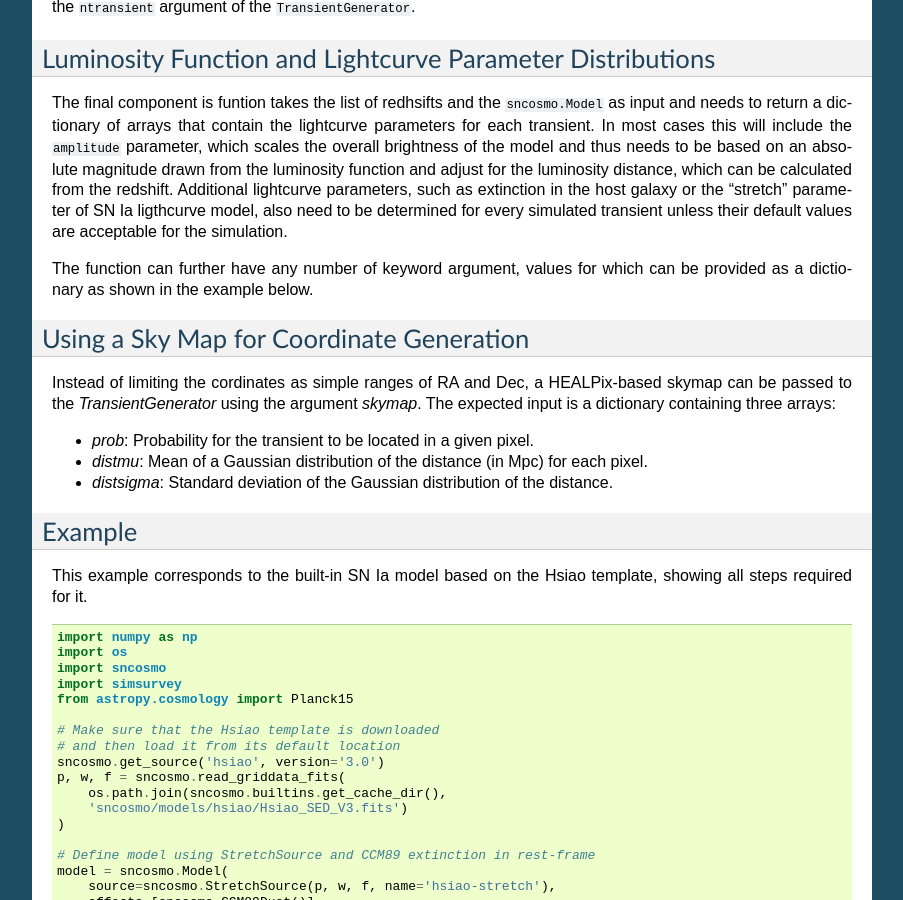
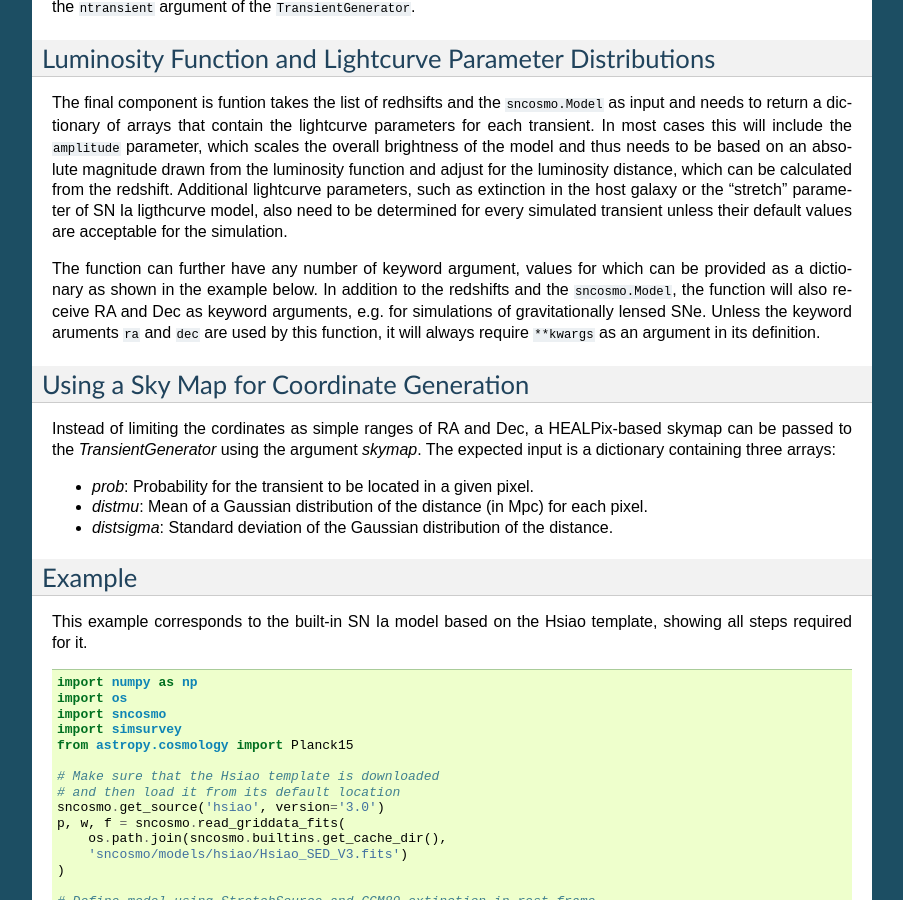
Before and after one commit to ZwickyTransientFacility/simsurvey, a Sphinx documentation site: the page built from docs/custom-transients.rst, in a window 1280 px wide and 900 px high, scrolled down 741 px. Shown: the whole window, without its empty margins (198-1101 px from the left). Built offline with Sphinx 7.4.7, drawn with Linux system fonts in a browser that asks for light colours.

Commit message:
Added feature to change the luminosity function based on RA, Dec
For some use cases, e.g. magnification of SNe by gravitational lenses,
the luminosity function of the transient needs to be aware of the
coordinates of the transient. Previously this information had not been
passed to it. This commit add RA and Dec as keyword arguments to be
passed to the function drawing the LC parameters from the luminosity
function etc. Because of this the function definition must now either
include `ra` and `dec` as arguments or use `**kwargs` to catch them.

```diff
--- a/docs/custom-transients.rst
+++ b/docs/custom-transients.rst
@@ -71,7 +71,11 @@ default values are acceptable for the simulation.
 
 The function can further have any number of keyword argument, values
 for which can be provided as a dictionary as shown in the example
-below.
+below. In addition to the redshifts and the ``sncosmo.Model``, the
+function will also receive RA and Dec as keyword arguments, e.g. for
+simulations of gravitationally lensed SNe. Unless the keyword aruments
+``ra`` and ``dec`` are used by this function, it will always require
+``**kwargs`` as an argument in its definition.
 
 Using a Sky Map for Coordinate Generation
 =========================================
--- a/simsurvey/version.py
+++ b/simsurvey/version.py
@@ -1 +1 @@
-__VERSION__ = "0.7.0.dev1"
+__VERSION__ = "0.7.0.dev2"
```
Also changed, not shown: 1 other file.
